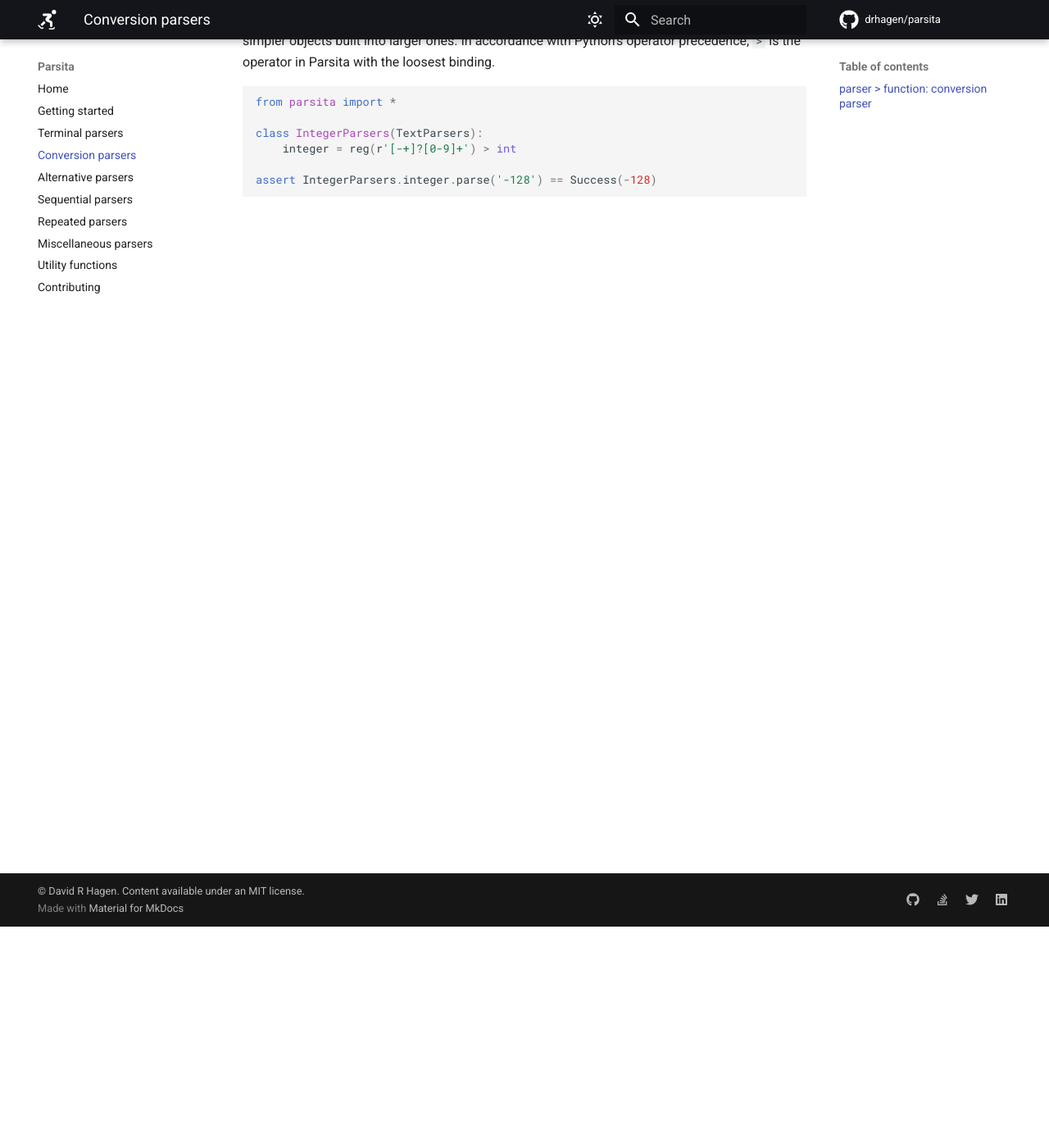
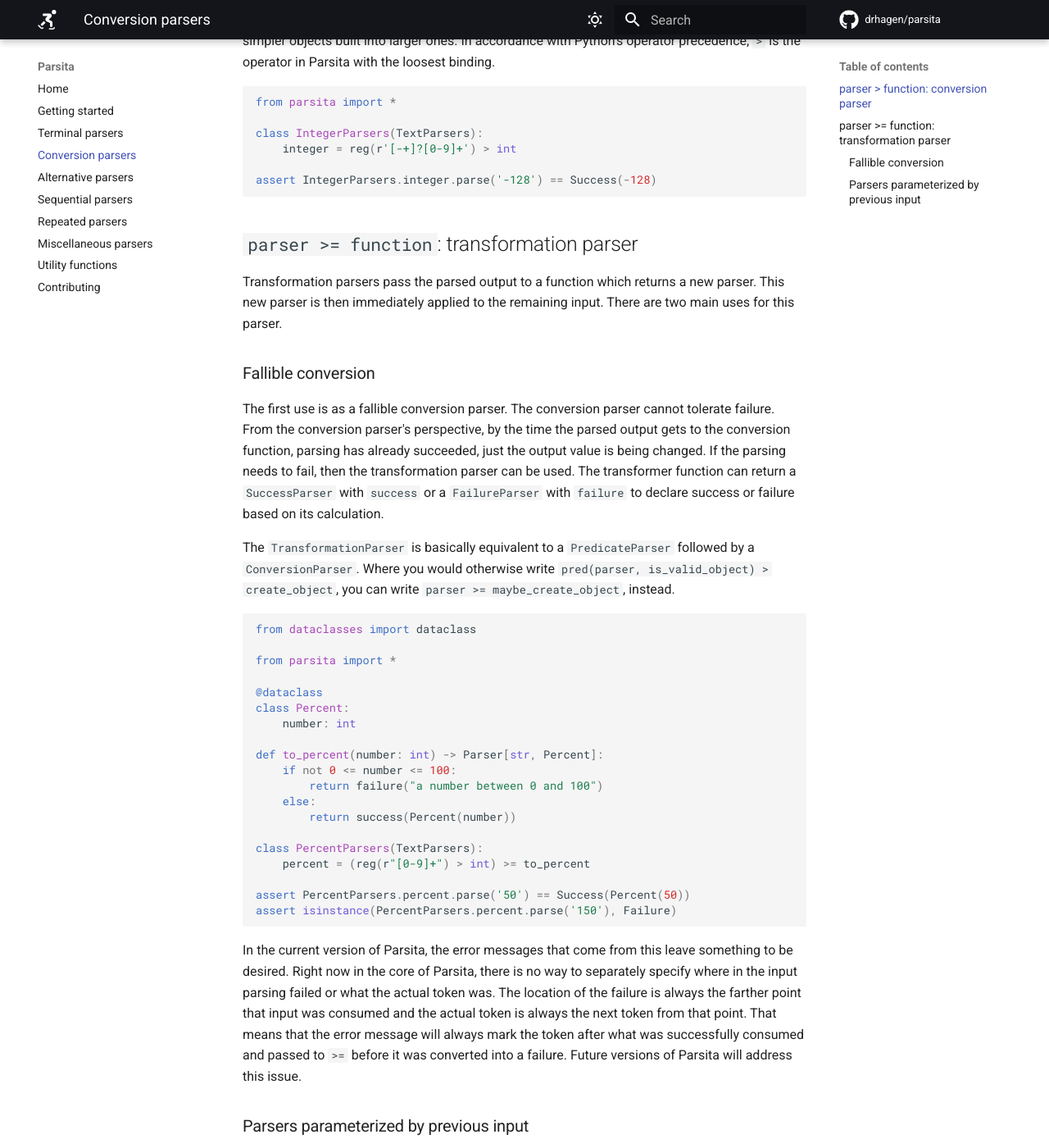
Before and after one commit to drhagen/parsita, an MkDocs documentation site: the page built from docs/conversion_parsers.md, in a window 1280 px wide and 1400 px high, scrolled down 270 px. Shown: the whole window at 82% size. Built offline with MkDocs 1.6.1 and Material for MkDocs 9.7.7, drawn with Linux system fonts in a browser that asks for light colours; comment, search, counter and statistics services are not loaded; some of the changed text lies outside the part shown.

Commit message:
Implement TransformationParser
Closes #24

````diff
--- a/docs/conversion_parsers.md
+++ b/docs/conversion_parsers.md
@@ -12,3 +12,59 @@
 
 assert IntegerParsers.integer.parse('-128') == Success(-128)
 ```
+
+
+## `parser >= function`: transformation parser
+
+Transformation parsers pass the parsed output to a function which returns a new parser. This new parser is then immediately applied to the remaining input. There are two main uses for this parser.
+
+### Fallible conversion
+
+The first use is as a fallible conversion parser. The conversion parser cannot tolerate failure. From the conversion parser's perspective, by the time the parsed output gets to the conversion function, parsing has already succeeded, just the output value is being changed. If the parsing needs to fail, then the transformation parser can be used. The transformer function can return a `SuccessParser` with `success` or a `FailureParser` with `failure` to declare success or failure based on its calculation.
+
+The `TransformationParser` is basically equivalent to a `PredicateParser` followed by a `ConversionParser`. Where you would otherwise write `pred(parser, is_valid_object) > create_object`, you can write `parser >= maybe_create_object`, instead.
+
+```python
+from dataclasses import dataclass
+
+from parsita import *
+
+@dataclass
+class Percent:
+    number: int
+
+def to_percent(number: int) -> Parser[str, Percent]:
+    if not 0 <= number <= 100:
+        return failure("a number between 0 and 100")
+    else:
+        return success(Percent(number))
+
+class PercentParsers(TextParsers):
+    percent = (reg(r"[0-9]+") > int) >= to_percent
+
+assert PercentParsers.percent.parse('50') == Success(Percent(50))
+assert isinstance(PercentParsers.percent.parse('150'), Failure)
+```
+
+In the current version of Parsita, the error messages that come from this leave something to be desired. Right now in the core of Parsita, there is no way to separately specify where in the input parsing failed or what the actual token was. The location of the failure is always the farther point that input was consumed and the actual token is always the next token from that point. That means that the error message will always mark the token after what was successfully consumed and passed to `>=` before it was converted into a failure. Future versions of Parsita will address this issue.
+
+### Parsers parameterized by previous input
+
+The second use is to parse later text based on previous text. This is incredibly powerful, but in my experience, not that useful. When viewing parser combinators as a monad, this is the `bind` operation, so functional programming enthusiasts are really into it. It is only included in Parsita because it came free with the fallible conversion parser use case above.
+
+```python
+from parsita import *
+
+def select_parser(type: str):
+    if type == 'int':
+        return reg(r"[0-9]+") > int
+    elif type == 'decimal':
+        return reg(r"[0-9]+\.[0-9]+") > float
+
+class NumberParsers(TextParsers):
+    type = lit('int', 'decimal')
+    number = type >= select_parser
+
+assert NumberParsers.number.parse('int 5') == Success(5)
+assert isinstance(NumberParsers.number.parse('int 2.0'), Failure)
+```
````
Also changed, not shown: 2 other files.
